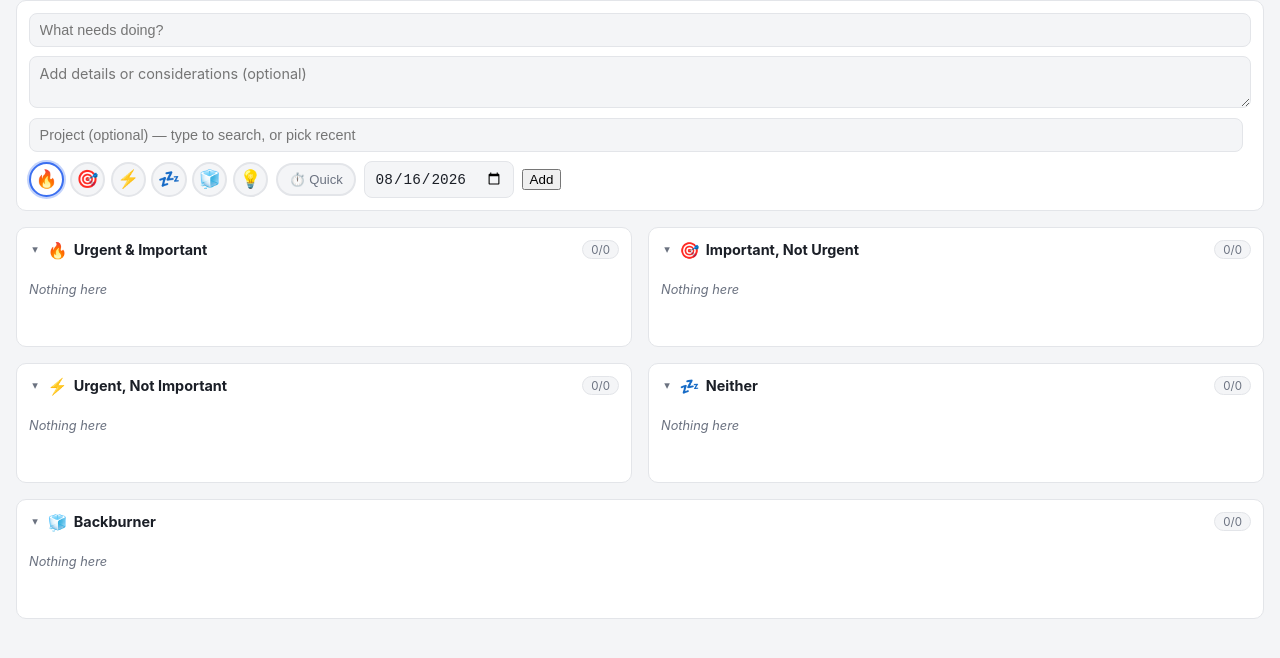
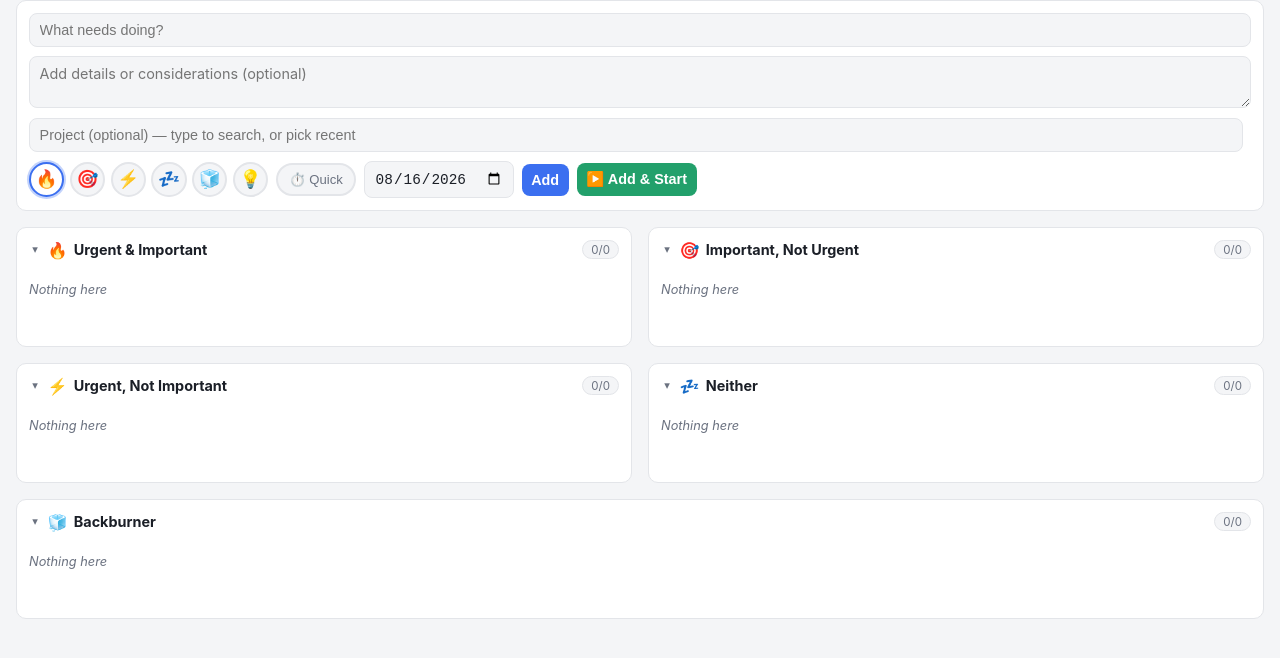
Before and after one commit to BenjiFenSal/hit_list, a plain HTML site: page index.html in a window 1280 px wide. Shown: the part 66-724 px from the top of the page. Drawn offline with Linux system fonts and the light colour scheme.

Commit message:
add and play button

```diff
--- a/app.js
+++ b/app.js
@@ -279,7 +279,7 @@ function toggleInProgress(task) {
   touchTask(task);
 }
 
-function addTask({ title, category, scheduledDate, projectId, comment, quickTask }) {
+function addTask({ title, category, scheduledDate, projectId, comment, quickTask, startNow }) {
   const task = {
     id: crypto.randomUUID(),
     title,
@@ -287,7 +287,7 @@ function addTask({ title, category, scheduledDate, projectId, comment, quickTask
     projectId: projectId || null,
     scheduledDate: scheduledDate || null,
     progress: 0,
-    startDate: null,
+    startDate: startNow ? todayStr() : null,
     multiDay: false,
     done: false,
     completedDate: null,
@@ -1745,8 +1745,9 @@ document.getElementById("quick-add").addEventListener("submit", (e) => {
   const isIdea = category === "idea-vault";
   const scheduledDate = isIdea ? null : document.getElementById("qa-date").value;
   if (!title || (!isIdea && !scheduledDate)) return;
+  const startNow = e.submitter && e.submitter.id === "qa-add-start";
   const project = resolveQuickAddProject();
-  addTask({ title, category, scheduledDate, projectId: project ? project.id : null, comment, quickTask: quickAddIsQuickTask });
+  addTask({ title, category, scheduledDate, projectId: project ? project.id : null, comment, quickTask: quickAddIsQuickTask, startNow });
   e.target.reset();
   quickAddProjectId = null;
   quickAddIsQuickTask = false;
--- a/index.html
+++ b/index.html
@@ -57,6 +57,7 @@
     <input type="date" id="qa-date" required>
     <span id="qa-idea-hint" class="qa-idea-hint" hidden>No date needed for ideas</span>
     <button type="submit">Add</button>
+    <button type="submit" id="qa-add-start" class="qa-add-start-btn" data-tip="Add this task and immediately mark it in progress">▶️ Add &amp; Start</button>
   </div>
 </form>
 
--- a/styles.css
+++ b/styles.css
@@ -260,7 +260,7 @@ body {
 
 .quick-add input,
 .quick-add select,
-.quick-add > button {
+.quick-add-row > button[type="submit"] {
   font-size: 0.9rem;
   padding: 0.5rem 0.6rem;
   border-radius: 8px;
@@ -269,12 +269,20 @@ body {
   color: var(--text);
 }
 
-.quick-add > button {
+.quick-add-row > button[type="submit"] {
   background: var(--accent);
   color: white;
   border: none;
   font-weight: 600;
   cursor: pointer;
+  white-space: nowrap;
+}
+
+.qa-add-start-btn {
+  background: var(--done) !important;
+  display: flex;
+  align-items: center;
+  gap: 0.3rem;
 }
 
 .quick-toggle {
```
